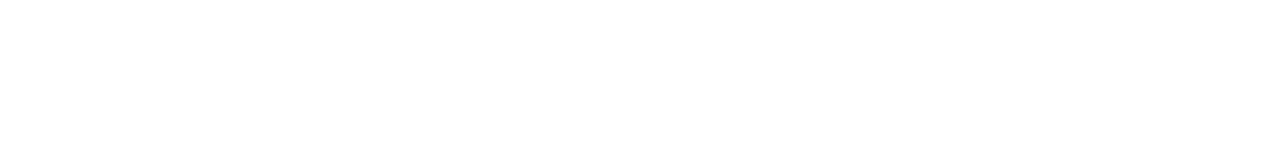
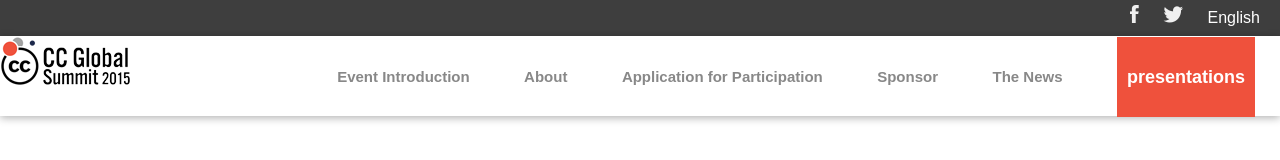
Before and after one commit to isaacpitwa/conference_capstone, a website: page index.html in a window 1280 px wide. Drawn offline with Linux system fonts and the light colour scheme.

Commit message:
Header desktop

```diff
--- a/index.html
+++ b/index.html
@@ -5,10 +5,51 @@
     <meta http-equiv="X-UA-Compatible" content="IE=edge">
     <meta name="viewport" content="width=device-width, initial-scale=1.0">
     <title>Document</title>
-    <link rel="stylesheet" href="styles.css">
+    <link rel="stylesheet" href="css/styles.css">
 </head>
 <body>
+    <nav class="top-menu">
+        <ul>
+            <li >
+                <a href="#" > <img src="images/base/facebook.png" alt="Facebook"/></a>
+            </li>
+            <li>
+                <a href="#"> <img src="images/base/twitter.png" alt="Twitter"/></a>
+            </li>
+            <li>
+                <a href="#">English</a>
+            </li>
+        </ul>
+    </nav>
+    <div class="container header-wrap">
+        <header >
+            <a href="#"><img src="images/base/logo.png" alt="Global Summit "/></a>
+            <nav>
+                <ul class="nav-list">
+                    <li class="nav-item">
+                        <a href="#" class="nav-link">Event Introduction</a>
+                    </li>
+                    <li class="nav-item">
+                        <a href="#" class="nav-link">About</a>
+                    </li>
+                    <li class="nav-item">
+                        <a href="#" class="nav-link">Application for Participation</a>
+                    </li>
+                    <li class="nav-item">
+                        <a href="#" class="nav-link">Sponsor</a>
+                    </li>
+                    <li class="nav-item">
+                        <a href="#" class="nav-link">The News</a>
+                    </li>
+                    <li class="nav-item">
+                        <a href="#" class="nav-link btn-link">presentations</a>
+                    </li>
+                </ul>
 
-    <script src="scripts.js"></script>
+            </nav>
+        </header>
+    </div>
+
+    <script src="js/scripts.js"></script>
 </body>
 </html>
--- /dev/null
+++ b/sass/base.scss
@@ -0,0 +1,19 @@
+$bg-black :rgb(62, 62, 62);
+*{
+    margin: 0;
+    font-family: Poppins, sans-serif;
+}
+ul {
+    list-style: none;
+}
+a {
+    text-decoration: none;
+}
+.container {
+    width: 100%;
+}
+.container > section , .container > nav{
+    max-width: 1100px;
+    width: 98%;
+    margin: 0px auto;
+}
--- /dev/null
+++ b/sass/styles.scss
@@ -0,0 +1,65 @@
+@use 'base';
+.top-menu{
+    background-color: base.$bg-black ;
+    height: 36px;
+    text-align: right;
+    line-height: 36px;
+    vertical-align: middle;
+    ul {
+        margin: 0px;
+        padding: 0px;
+        list-style: none;
+        float: right;
+        li {
+            display: inline-block;
+            margin: 0px 20px 0px 0px;
+            padding: 0px;
+
+        }
+        a{
+            color: white;
+        }
+    }
+}
+.header-wrap {
+    box-shadow: rgb(0 0 0 / 30%) 0px 2px 8px 0px;
+    position: relative;
+}
+header {
+    height: 80px;
+    line-height: 80px;
+    nav{
+    width: calc(100% - 130px);
+    height: 80px;
+    float: right;
+    color: rgb(0, 0, 0);
+    text-align: right;
+    vertical-align: middle;
+    position: relative;
+    .nav-list  li{
+        margin: 0px;
+        padding: 0px;
+        display: inline-block;
+        a{
+            margin: 0px 25px;
+            color: rgb(136, 136, 136);
+            font-size: 0.938em;
+            font-weight: 700;
+            text-decoration: none;
+            vertical-align: middle;
+        }
+        .btn-link {
+            font-size: 1.125em;
+            font-weight: bold;
+            vertical-align: middle;
+            text-align: center;
+            background-color: #ef513c;
+            padding: 0 10px;
+            color: #fff;
+            border: 0;
+            display: inline-block;
+        }
+    }
+
+    }
+}
```
Also changed, not shown: css/styles.css (added), images/base/desktop/bg_landing.png (added), images/base/facebook.png (added), images/base/logo.png (added), images/base/twitter.png (added), js/scripts.js (added), styles.css (deleted), 1 other file.
